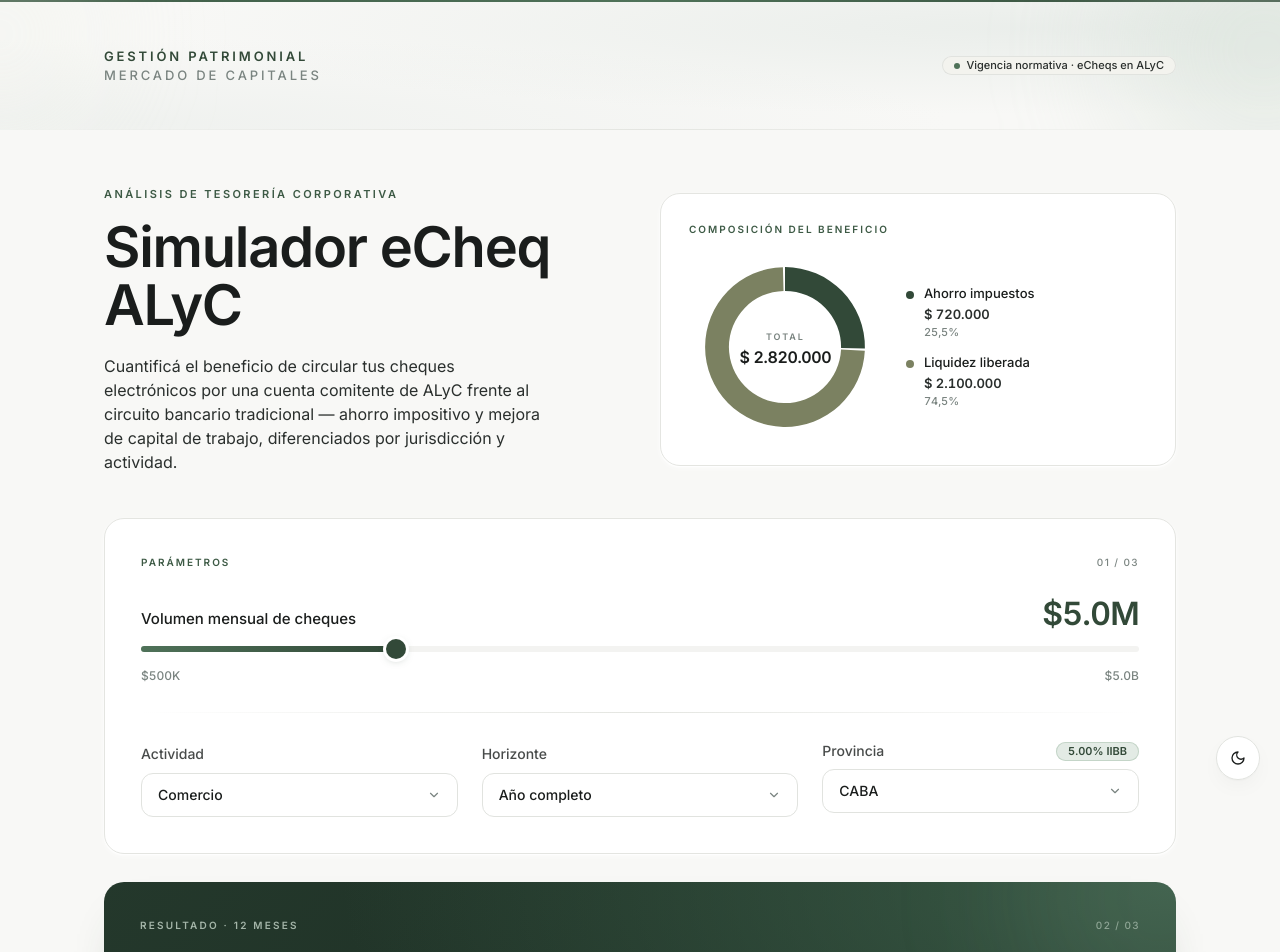
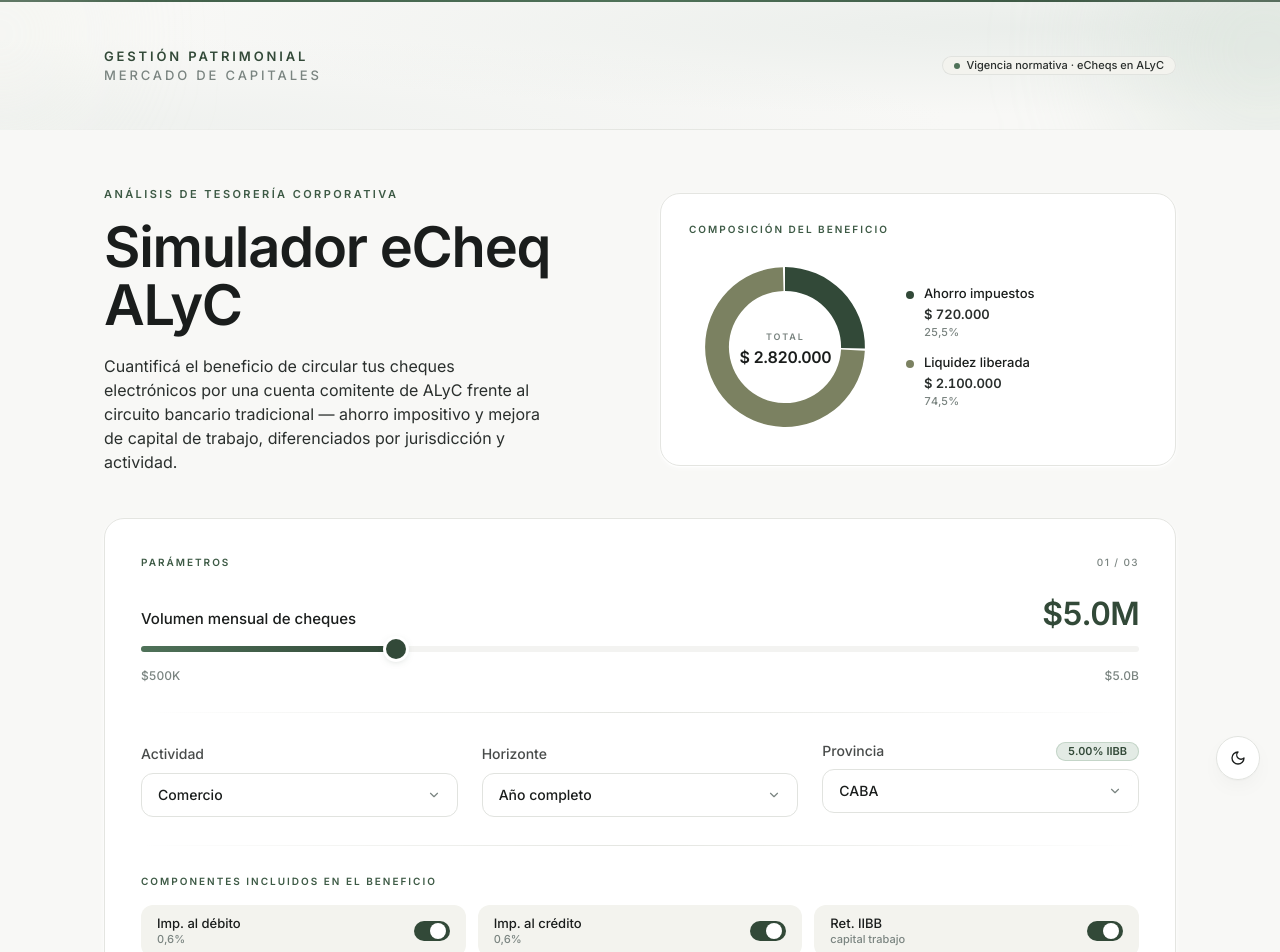
Before and after one commit to fustarroz/Simulador-eCheqs, a Next.js app: page / in a window 1280 px wide. Shown: the top 952 px of the page. Built offline with nearby package versions, Linux system fonts and the light colour scheme.

Commit message:
Update parameters-panel.tsx

```diff
--- a/components/parameters-panel.tsx
+++ b/components/parameters-panel.tsx
@@ -33,10 +33,16 @@
   activity: Activity;
   horizon: Horizon;
   province: Province;
+  includeDebito: boolean;
+  includeCredito: boolean;
+  includeIibb: boolean;
   onVolumeChange: (value: number) => void;
   onActivityChange: (value: Activity) => void;
   onHorizonChange: (value: Horizon) => void;
   onProvinceChange: (value: Province) => void;
+  onIncludeDebitoChange: (value: boolean) => void;
+  onIncludeCreditoChange: (value: boolean) => void;
+  onIncludeIibbChange: (value: boolean) => void;
 }
 
 export function ParametersPanel({
@@ -44,10 +50,16 @@
   activity,
   horizon,
   province,
+  includeDebito,
+  includeCredito,
+  includeIibb,
   onVolumeChange,
   onActivityChange,
   onHorizonChange,
   onProvinceChange,
+  onIncludeDebitoChange,
+  onIncludeCreditoChange,
+  onIncludeIibbChange,
 }: ParametersPanelProps) {
   const iibbRate = resolveIibbRate(province, activity);
 
@@ -67,7 +79,7 @@
           </span>
         </header>
 
-        {/* Slider full width */}
+        {/* Slider volumen */}
         <div className="space-y-4">
           <div className="flex flex-wrap items-end justify-between gap-2">
             <Label
@@ -102,69 +114,83 @@
 
         <div aria-hidden className="my-7 divider-hair" />
 
-        {/* 3 columnas en desktop: Actividad | Horizonte | Provincia */}
+        {/* Actividad | Horizonte | Provincia */}
         <div className="grid gap-5 sm:grid-cols-2 lg:grid-cols-3 lg:gap-6">
           <Field label="Actividad" htmlFor="activity">
-            <Select
-              value={activity}
-              onValueChange={(v) => onActivityChange(v as Activity)}
-            >
+            <Select value={activity} onValueChange={(v) => onActivityChange(v as Activity)}>
               <SelectTrigger id="activity" aria-label="Actividad">
                 <SelectValue />
               </SelectTrigger>
               <SelectContent>
                 {ACTIVITIES.map((a) => (
-                  <SelectItem key={a} value={a}>
-                    {a}
-                  </SelectItem>
+                  <SelectItem key={a} value={a}>{a}</SelectItem>
                 ))}
               </SelectContent>
             </Select>
           </Field>
 
           <Field label="Horizonte" htmlFor="horizon">
-            <Select
-              value={horizon}
-              onValueChange={(v) => onHorizonChange(v as Horizon)}
-            >
+            <Select value={horizon} onValueChange={(v) => onHorizonChange(v as Horizon)}>
               <SelectTrigger id="horizon" aria-label="Horizonte">
                 <SelectValue />
               </SelectTrigger>
               <SelectContent>
                 {HORIZONS.map((h) => (
-                  <SelectItem key={h} value={h}>
-                    {h}
-                  </SelectItem>
+                  <SelectItem key={h} value={h}>{h}</SelectItem>
                 ))}
               </SelectContent>
             </Select>
           </Field>
 
-          {/* Provincia con badge IIBB integrado */}
           <div className="space-y-2 sm:col-span-2 lg:col-span-1">
             <div className="flex items-center justify-between gap-2">
-              <Label htmlFor="province" className="text-sm">
-                Provincia
-              </Label>
+              <Label htmlFor="province" className="text-sm">Provincia</Label>
               <Badge variant="sage" className="font-semibold tabular-nums">
                 {formatPercentDot(iibbRate)} IIBB
               </Badge>
             </div>
-            <Select
-              value={province}
-              onValueChange={(v) => onProvinceChange(v as Province)}
-            >
+            <Select value={province} onValueChange={(v) => onProvinceChange(v as Province)}>
               <SelectTrigger id="province" aria-label="Provincia">
                 <SelectValue />
               </SelectTrigger>
               <SelectContent>
                 {PROVINCES.map((p) => (
-                  <SelectItem key={p} value={p}>
-                    {p}
-                  </SelectItem>
+                  <SelectItem key={p} value={p}>{p}</SelectItem>
                 ))}
               </SelectContent>
             </Select>
+          </div>
+        </div>
+
+        <div aria-hidden className="my-7 divider-hair" />
+
+        {/* Toggles: componentes incluidos en el beneficio */}
+        <div>
+          <p className="mb-4 text-[10px] font-semibold uppercase tracking-[0.2em] text-sage-600 dark:text-sage-400">
+            Componentes incluidos en el beneficio
+          </p>
+          <div className="grid gap-3 sm:grid-cols-3">
+            <ToggleRow
+              id="incl-debito"
+              label="Imp. al débito"
+              sublabel="0,6%"
+              checked={includeDebito}
+              onChange={onIncludeDebitoChange}
+            />
+            <ToggleRow
+              id="incl-credito"
+              label="Imp. al crédito"
+              sublabel="0,6%"
+              checked={includeCredito}
+              onChange={onIncludeCreditoChange}
+            />
+            <ToggleRow
+              id="incl-iibb"
+              label="Ret. IIBB"
+              sublabel="capital trabajo"
+              checked={includeIibb}
+              onChange={onIncludeIibbChange}
+            />
           </div>
         </div>
       </Card>
@@ -183,10 +209,60 @@
 }) {
   return (
     <div className="space-y-2">
-      <Label htmlFor={htmlFor} className="text-sm">
-        {label}
-      </Label>
+      <Label htmlFor={htmlFor} className="text-sm">{label}</Label>
       {children}
     </div>
   );
 }
+
+/**
+ * Toggle row con switch — inline en este archivo para no agregar un
+ * componente nuevo al árbol.
+ */
+function ToggleRow({
+  id,
+  label,
+  sublabel,
+  checked,
+  onChange,
+}: {
+  id: string;
+  label: string;
+  sublabel: string;
+  checked: boolean;
+  onChange: (value: boolean) => void;
+}) {
+  return (
+    <label
+      htmlFor={id}
+      className="flex cursor-pointer items-center justify-between gap-3 rounded-lg bg-paper2 px-4 py-3 transition-colors hover:bg-sage-100/40 dark:bg-secondary/60"
+    >
+      <div className="min-w-0">
+        <p className="text-[13px] font-medium leading-none text-ink dark:text-foreground">
+          {label}
+        </p>
+        <p className="mt-1 text-[11px] font-medium leading-none tabular-nums text-smoke">
+          {sublabel}
+        </p>
+      </div>
+      <button
+        id={id}
+        type="button"
+        role="switch"
+        aria-checked={checked}
+        aria-label={label}
+        onClick={() => onChange(!checked)}
+        className={`relative inline-flex h-5 w-9 shrink-0 cursor-pointer items-center rounded-full transition-colors focus:outline-none focus-visible:ring-2 focus-visible:ring-sage-400 focus-visible:ring-offset-2 ${
+          checked ? "bg-sage-700" : "bg-line dark:bg-secondary"
+        }`}
+      >
+        <span
+          aria-hidden
+          className={`pointer-events-none inline-block h-4 w-4 transform rounded-full bg-white shadow-sm ring-0 transition-transform ${
+            checked ? "translate-x-4" : "translate-x-0.5"
+          }`}
+        />
+      </button>
+    </label>
+  );
+}
```
